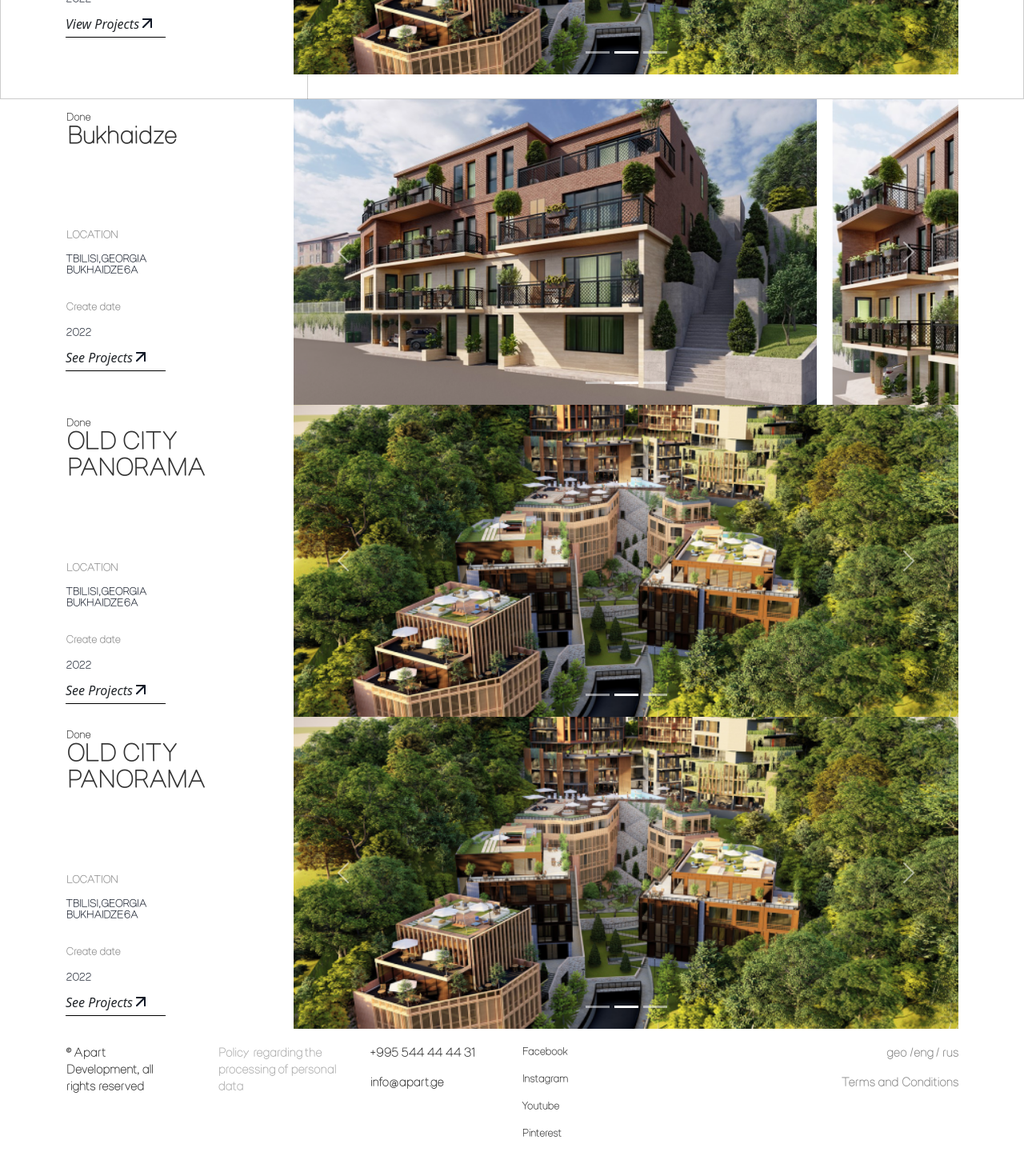
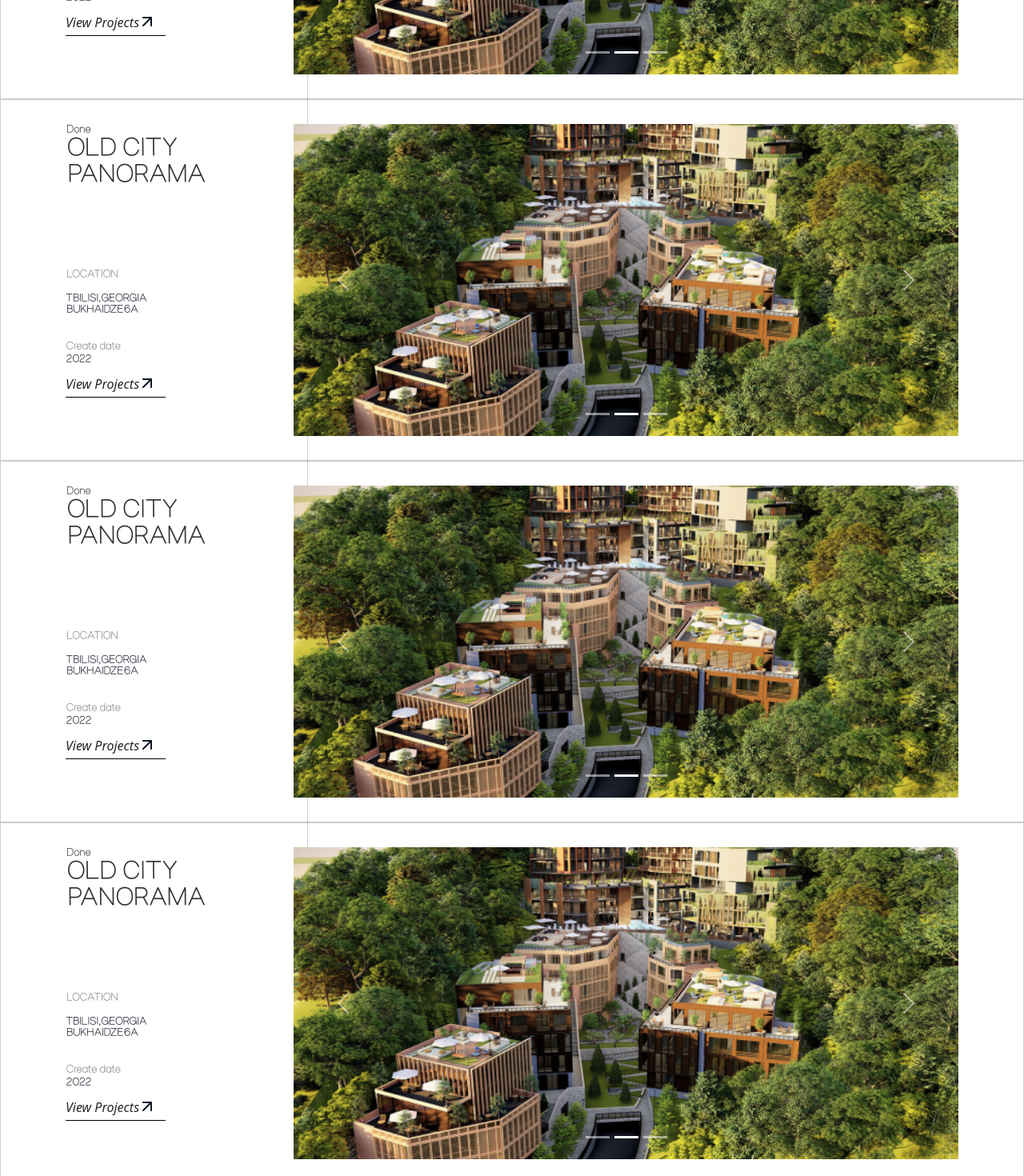
Before and after one commit to G-Apxo/Apart, a Next.js app: page /Projects in a window 1280 px wide. Shown: the part 680-2150 px from the top of the page at 80% size. Before the commit the page ends 2122 px from the top, so only its background shows below. Built offline with nearby package versions, Linux system fonts and the light colour scheme.

Commit message:
late night update

```diff
--- a/pages/Projects.jsx
+++ b/pages/Projects.jsx
@@ -52,7 +52,7 @@ const Projects = () => {
                 </div>
                 <div className="projects--legend__bot">
                   <p className="projects--texts__op projects--texts__create">Create date</p>
-                  <h3 className="projects--texts__basics ">2022</h3>
+                  <h3 className="projects--texts__basics projects--texts__done ">2022</h3>
                 </div>
                 <div>
                   <Link href="/ProjectsFloor">
@@ -83,14 +83,19 @@ const Projects = () => {
           </Container>
         </div>
       </div>
+      <div className="parent1313">
+        <div className="test1313">
           <Container className="container-borderer">
             <Row>
               <Col xs="3">
-            <div className="mb-5 projects--title">
+                <Link href="/ProjectsFloor">
+                  <div className="mb-5 projects--title cursor">
                     <p>Done</p>
-
-              <h3>Bukhaidze</h3>
+                    <h3>
+                      OLD CITY <br /> PANORAMA
+                    </h3>
                   </div>
+                </Link>
                 <div className="projects--legend__top projects--texts__basics">
                   <p className="projects--texts__op">Location</p>
                   <h3 className="project--location__mod projects--texts__basics">
@@ -100,89 +105,51 @@ const Projects = () => {
                   </h3>
                 </div>
                 <div className="projects--legend__bot">
-              <p className="projects--texts__op">Create date</p>
-              <h3 className="projects--texts__basics">2022</h3>
+                  <p className="projects--texts__op projects--texts__create">Create date</p>
+                  <h3 className="projects--texts__basics projects--texts__done ">2022</h3>
                 </div>
                 <div>
-              <i className="project--see">
-                See Projects <Image src={Vector} />
+                  <Link href="/ProjectsFloor">
+                    <i className="project--see cursor">
+                      View Projects <Image src={Vector} />
                     </i>
+                  </Link>
                 </div>
               </Col>
-          <Col xs="9">
+              <Col xs="9" className="projects-margin-fixer">
                 <Carousel style={{ opacity: 1 }}>
                   <Carousel.Item className="fuul__width">
-                <Image src={Bukh} alt="banner immage" />
+                    <Image src={Slide1} alt="banner immage" className="full_width" />
                   </Carousel.Item>
                   <Carousel.Item className="fuul__width">
                     <Row>
-                  <Image src={Bukh} alt="banner immage" />
+                      <Image src={Slide1} alt="banner immage " className="full_width" />
                     </Row>
                   </Carousel.Item>
                   <Carousel.Item className="fuul__width">
                     <Row>
-                  <Image src={Bukh} alt="banner immage" />
+                      <Image src={Slide1} alt="banner immage" className="full_width" />
                     </Row>
                   </Carousel.Item>
                 </Carousel>
               </Col>
             </Row>
           </Container>
+        </div>
+      </div>
+      <div className="parent1313">
+        <div className="test1313">
           <Container className="container-borderer">
             <Row>
               <Col xs="3">
-            <div className="mb-5 projects--title">
+                <Link href="/ProjectsFloor">
+                  <div className="mb-5 projects--title cursor">
                     <p>Done</p>
-
                     <h3>
                       OLD CITY <br /> PANORAMA
                     </h3>
                   </div>
-            <div className="projects--legend__top projects--texts__basics">
-              <p className="projects--texts__op">Location</p>
-              <h3 className="project--location__mod projects--texts__basics">
-                Tbilisi,georgia<br></br>bukhaidze 6a
-              </h3>
-            </div>
-            <div className="projects--legend__bot">
-              <p className="projects--texts__op">Create date</p>
-              <h3 className="projects--texts__basics">2022</h3>
-            </div>
-            <div>
-              <i className="project--see">
-                See Projects <Image src={Vector} />
-              </i>
-            </div>
-          </Col>
-          <Col xs="9">
-            <Carousel style={{ opacity: 1 }}>
-              <Carousel.Item className="fuul__width">
-                <Image src={Slide1} alt="banner immage" />
-              </Carousel.Item>
-              <Carousel.Item className="fuul__width">
-                <Row>
-                  <Image src={Slide1} alt="banner immage" />
-                </Row>
-              </Carousel.Item>
-              <Carousel.Item className="fuul__width">
-                <Row>
-                  <Image src={Slide1} alt="banner immage" />
-                </Row>
-              </Carousel.Item>
-            </Carousel>
-          </Col>
-        </Row>
-      </Container>
-      <Container className="container-borderer">
-        <Row>
-          <Col xs="3">
-            <div className="mb-5 projects--title">
-              <p>Done</p>
-
-              <h3>
-                OLD CITY <br /> PANORAMA
-              </h3>
-            </div>
+                </Link>
                 <div className="projects--legend__top projects--texts__basics">
                   <p className="projects--texts__op">Location</p>
                   <h3 className="project--location__mod projects--texts__basics">
@@ -192,34 +159,92 @@ const Projects = () => {
                   </h3>
                 </div>
                 <div className="projects--legend__bot">
-              <p className="projects--texts__op">Create date</p>
-              <h3 className="projects--texts__basics">2022</h3>
+                  <p className="projects--texts__op projects--texts__create">Create date</p>
+                  <h3 className="projects--texts__basics projects--texts__done ">2022</h3>
                 </div>
                 <div>
-              <i className="project--see">
-                See Projects <Image src={Vector} />
+                  <Link href="/ProjectsFloor">
+                    <i className="project--see cursor">
+                      View Projects <Image src={Vector} />
                     </i>
+                  </Link>
                 </div>
               </Col>
-          <Col xs="9">
+              <Col xs="9" className="projects-margin-fixer">
                 <Carousel style={{ opacity: 1 }}>
                   <Carousel.Item className="fuul__width">
-                <Image src={Slide1} alt="banner immage" />
+                    <Image src={Slide1} alt="banner immage" className="full_width" />
                   </Carousel.Item>
                   <Carousel.Item className="fuul__width">
                     <Row>
-                  <Image src={Slide1} alt="banner immage" />
+                      <Image src={Slide1} alt="banner immage " className="full_width" />
                     </Row>
                   </Carousel.Item>
                   <Carousel.Item className="fuul__width">
                     <Row>
-                  <Image src={Slide1} alt="banner immage" />
+                      <Image src={Slide1} alt="banner immage" className="full_width" />
                     </Row>
                   </Carousel.Item>
                 </Carousel>
               </Col>
             </Row>
           </Container>
+        </div>
+      </div>
+      <div className="parent1313">
+        <div className="test1313">
+          <Container className="container-borderer">
+            <Row>
+              <Col xs="3">
+                <Link href="/ProjectsFloor">
+                  <div className="mb-5 projects--title cursor">
+                    <p>Done</p>
+                    <h3>
+                      OLD CITY <br /> PANORAMA
+                    </h3>
+                  </div>
+                </Link>
+                <div className="projects--legend__top projects--texts__basics">
+                  <p className="projects--texts__op">Location</p>
+                  <h3 className="project--location__mod projects--texts__basics">
+                    Tbilisi,georgia
+                    <br />
+                    bukhaidze 6a
+                  </h3>
+                </div>
+                <div className="projects--legend__bot">
+                  <p className="projects--texts__op projects--texts__create">Create date</p>
+                  <h3 className="projects--texts__basics projects--texts__done ">2022</h3>
+                </div>
+                <div>
+                  <Link href="/ProjectsFloor">
+                    <i className="project--see cursor">
+                      View Projects <Image src={Vector} />
+                    </i>
+                  </Link>
+                </div>
+              </Col>
+              <Col xs="9" className="projects-margin-fixer">
+                <Carousel style={{ opacity: 1 }}>
+                  <Carousel.Item className="fuul__width">
+                    <Image src={Slide1} alt="banner immage" className="full_width" />
+                  </Carousel.Item>
+                  <Carousel.Item className="fuul__width">
+                    <Row>
+                      <Image src={Slide1} alt="banner immage " className="full_width" />
+                    </Row>
+                  </Carousel.Item>
+                  <Carousel.Item className="fuul__width">
+                    <Row>
+                      <Image src={Slide1} alt="banner immage" className="full_width" />
+                    </Row>
+                  </Carousel.Item>
+                </Carousel>
+              </Col>
+            </Row>
+          </Container>
+        </div>
+      </div>
     </Layout>
   );
 };
--- a/styles/globals.css
+++ b/styles/globals.css
@@ -726,6 +726,7 @@ a.nav-link {
   font-weight: 400;
   font-size: 24px;
   line-height: 29px;
+  margin-top: 30px;
 }
 .projects--title p {
   margin-top: 1rem;
@@ -821,8 +822,12 @@ h2 {
 .test1313 {
   border: 1px solid rgba(0, 0, 0, 0.2);
 }
-projects--texts__create {
+
+.projects--texts__create {
   margin: 0;
+}
+.projects--texts__date {
+  margin-bottom: 60px;
 }
 .btn-test {
   width: 90%;
```
Lines whose indentation alone changed are shown as unchanged.
